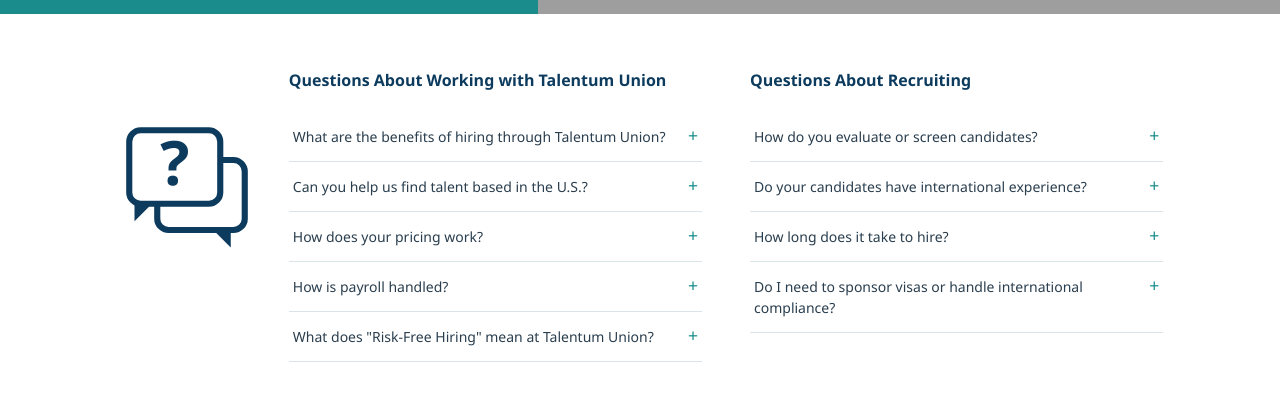
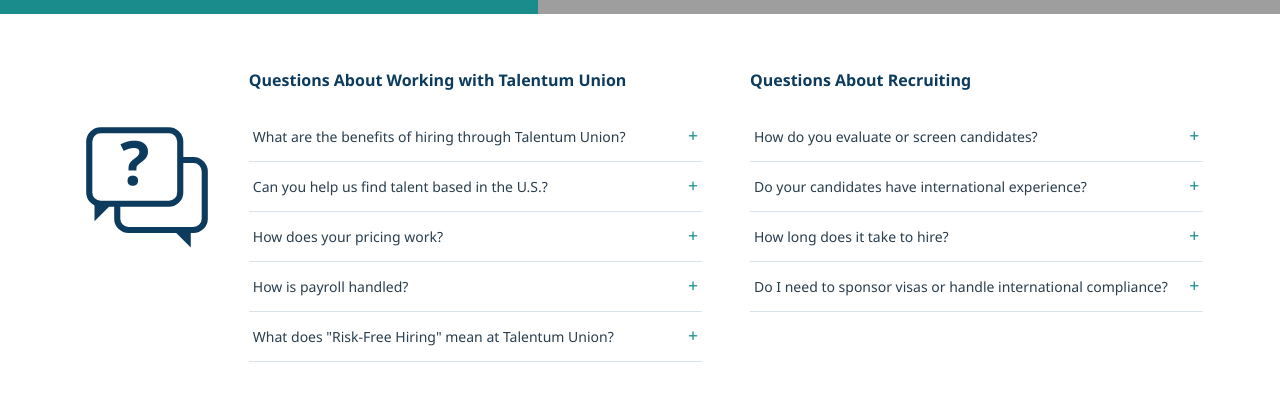
Before and after one commit to JPOS17/Talentum-Union, a React (Vite) app: page /faqs in a window 1280 px wide. Shown: the part 398-800 px from the top of the page. Built offline with nearby package versions, Linux system fonts and the light colour scheme; grey boxes are pictures that could not be loaded.

Commit message:
centered question, removed icon from being cenetered in FAQs. Improved look

```diff
--- a/src/pages/FAQs.jsx
+++ b/src/pages/FAQs.jsx
@@ -206,6 +206,7 @@
       </section>
 
       <section className="faq-accordion">
+        <div className="faq-accordion__inner">
           <div className="faq-accordion__icon">
             <FAQBubbleIcon />
           </div>
@@ -241,6 +242,7 @@
               ))}
             </div>
           </div>
+        </div>
       </section>
     </>
   );
--- a/src/styles/FAQs.css
+++ b/src/styles/FAQs.css
@@ -68,11 +68,14 @@
 
 /* ACCORDION SECTION */
 .faq-accordion {
+  background: #fff;
+  padding: 56px 6vw 72px;
+}
+
+.faq-accordion__inner {
   display: flex;
   align-items: flex-start;
   gap: 32px;
-  padding: 56px 6vw 72px;
-  background: #fff;
   max-width: 1200px;
   margin: 0 auto;
 }
```
Lines whose indentation alone changed are shown as unchanged.
